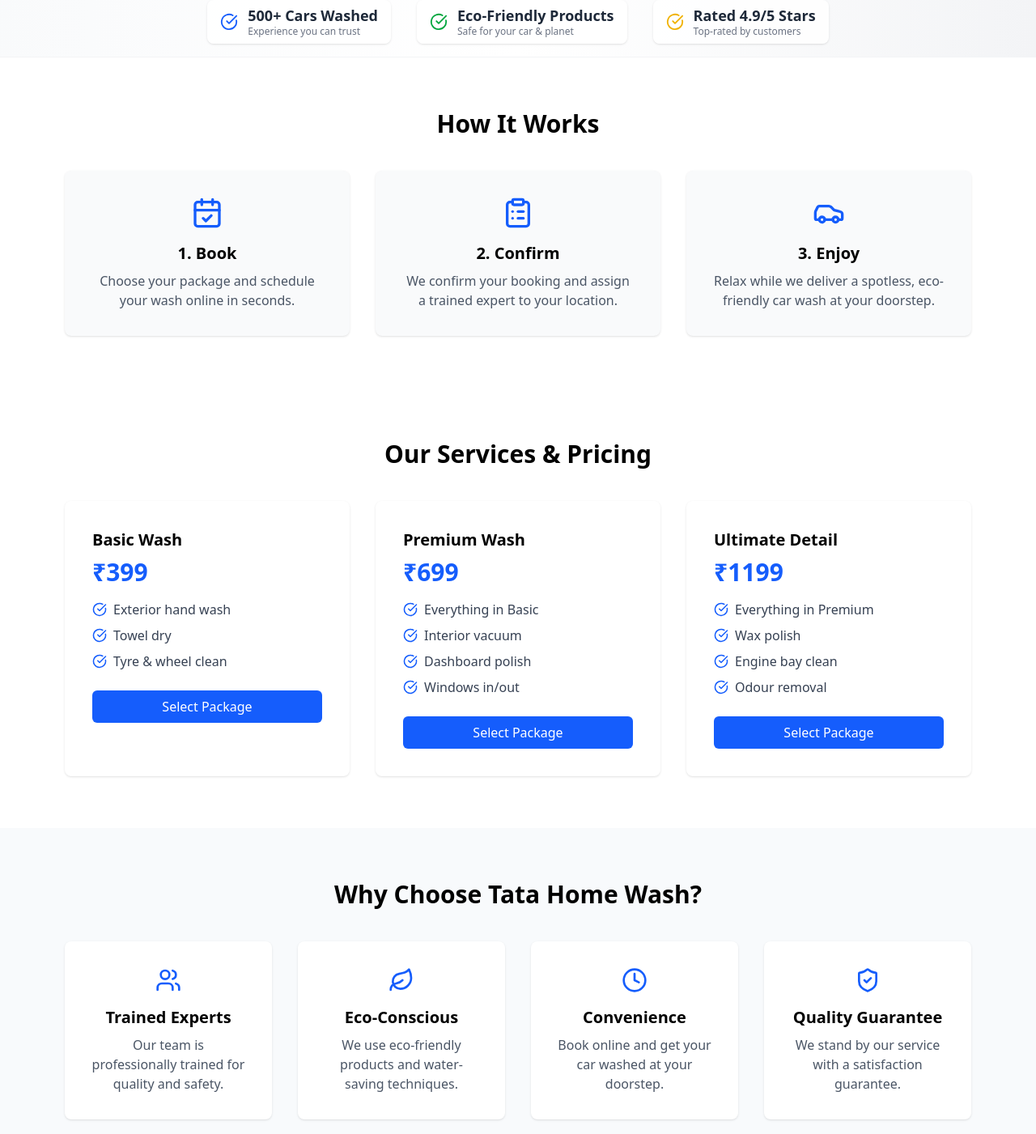
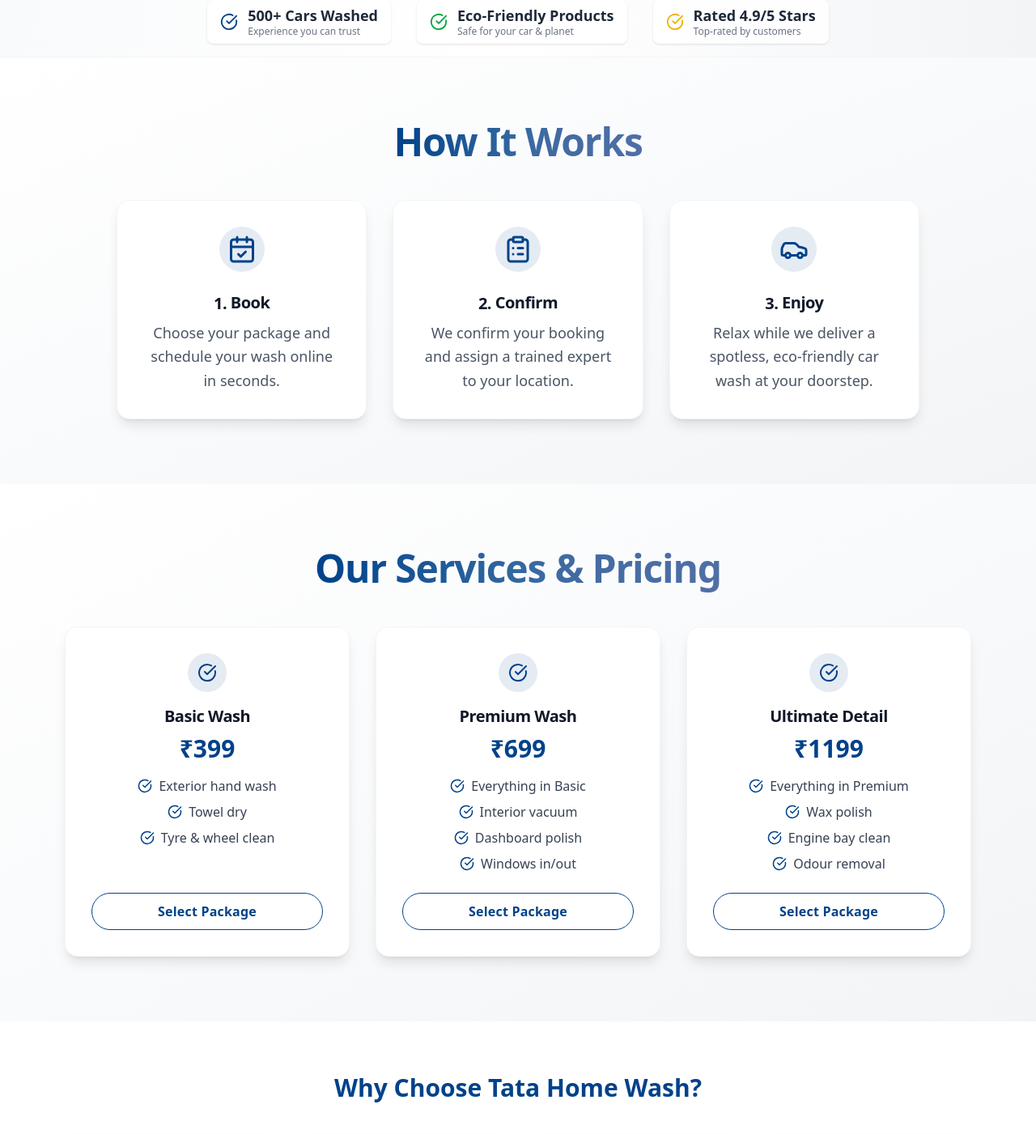
Before and after one commit to Techwolf78/tata-home-wash, a React (Vite) app: page / in a window 1280 px wide. Shown: the part 660-2061 px from the top of the page at 81% size. Built offline with nearby package versions, Linux system fonts and the light colour scheme.

Commit message:
first commit

```diff
--- a/src/components/Button.jsx
+++ b/src/components/Button.jsx
@@ -5,7 +5,7 @@ export function Button({ children, onClick, className = '', type = 'button', ...
     <button
       type={type}
       onClick={onClick}
-      className={`font-medium rounded-md transition-colors focus:outline-none focus:ring-2 focus:ring-blue-500 focus:ring-offset-2 bg-blue-600 hover:bg-blue-700 text-white px-6 py-2 ${className}`}
+      className={`font-medium rounded-md transition-colors focus:outline-none focus:ring-2 focus:ring-[#004289] focus:ring-offset-2 bg-[#004289] hover:bg-[#00336b] text-white px-6 py-2 ${className}`}
       {...props}
     >
       {children}
--- a/src/sections/Differentiators.jsx
+++ b/src/sections/Differentiators.jsx
@@ -3,37 +3,44 @@ import { Users, Leaf, Clock, ShieldCheck } from 'lucide-react';
 
 const features = [
 	{
-    icon: <Users size={32} className="text-blue-600" />,
+		icon: <Users size={32} className="text-[#004289]" />,
 		title: 'Trained Experts',
 		desc: 'Our team is professionally trained for quality and safety.'
 	},
 	{
-    icon: <Leaf size={32} className="text-blue-600" />,
+		icon: <Leaf size={32} className="text-[#004289]" />,
 		title: 'Eco-Conscious',
 		desc: 'We use eco-friendly products and water-saving techniques.'
 	},
 	{
-    icon: <Clock size={32} className="text-blue-600" />,
+		icon: <Clock size={32} className="text-[#004289]" />,
 		title: 'Convenience',
 		desc: 'Book online and get your car washed at your doorstep.'
 	},
 	{
-    icon: <ShieldCheck size={32} className="text-blue-600" />,
+		icon: <ShieldCheck size={32} className="text-[#004289]" />,
 		title: 'Quality Guarantee',
 		desc: 'We stand by our service with a satisfaction guarantee.'
-  },
+	}
 ];
 
 export default function Differentiators() {
 	return (
-    <section className="py-16 bg-slate-50">
+		<section className="py-16 bg-white">
 			<div className="max-w-6xl mx-auto px-4">
-        <h2 className="text-3xl font-bold text-center mb-10">Why Choose Tata Home Wash?</h2>
+				<h2 className="text-3xl font-bold text-center mb-10 text-[#004289]">
+					Why Choose Tata Home Wash?
+				</h2>
 				<div className="grid grid-cols-1 md:grid-cols-4 gap-8">
 					{features.map((f, i) => (
-            <div key={i} className="bg-white rounded-lg p-8 text-center shadow-sm">
+						<div
+							key={i}
+							className="bg-white rounded-lg p-8 text-center shadow-sm border border-[#e5e7eb]"
+						>
 							<div className="mb-4 flex justify-center">{f.icon}</div>
-              <h3 className="text-xl font-semibold mb-2">{f.title}</h3>
+							<h3 className="text-xl font-semibold mb-2 text-[#004289]">
+								{f.title}
+							</h3>
 							<p className="text-gray-600">{f.desc}</p>
 						</div>
 					))}
--- a/src/sections/FinalCTA.jsx
+++ b/src/sections/FinalCTA.jsx
@@ -3,13 +3,13 @@ import { Button } from '../components/Button';
 
 export default function FinalCTA({ onBook }) {
   return (
-    <section className="py-20 bg-gradient-to-r from-blue-700 to-blue-500 text-white text-center">
-      <div className="max-w-2xl mx-auto px-4">
-        <h2 className="text-4xl md:text-5xl font-bold mb-4">Ready for a Spotless Car?</h2>
-        <p className="text-xl mb-8">Schedule your wash in under 60 seconds.</p>
+    <section className="py-20 bg-[#004289] flex items-center justify-center">
+      <div className="bg-white/95 rounded-2xl shadow-2xl max-w-2xl w-full mx-4 px-8 py-12 text-center">
+        <h2 className="text-4xl md:text-5xl font-bold mb-4 text-[#004289]">Ready for a Spotless Car?</h2>
+        <p className="text-xl mb-8 text-gray-700">Schedule your wash in under 60 seconds.</p>
         <Button
           onClick={onBook}
-          className="text-lg px-10 py-4 bg-white text-blue-700 hover:bg-blue-100 font-bold shadow-lg rounded-full transition-all duration-200"
+          className="text-lg px-10 py-4 bg-[#004289] text-white hover:bg-[#00336b] font-bold shadow-lg rounded-full transition-all duration-200 border-2 border-[#004289]"
         >
           Book Now
         </Button>
--- a/src/sections/HowItWorks.jsx
+++ b/src/sections/HowItWorks.jsx
@@ -3,33 +3,44 @@ import { CalendarCheck, ClipboardList, Car } from 'lucide-react';
 
 const steps = [
   {
-    icon: <CalendarCheck size={40} className="mx-auto text-blue-600" />,
-    title: '1. Book',
+    icon: <CalendarCheck size={36} className="mx-auto text-[#004289] group-hover:scale-110 transition-transform duration-200" aria-hidden="true" />,
+    title: 'Book',
     desc: 'Choose your package and schedule your wash online in seconds.'
   },
   {
-    icon: <ClipboardList size={40} className="mx-auto text-blue-600" />,
-    title: '2. Confirm',
+    icon: <ClipboardList size={36} className="mx-auto text-[#004289] group-hover:scale-110 transition-transform duration-200" aria-hidden="true" />,
+    title: 'Confirm',
     desc: 'We confirm your booking and assign a trained expert to your location.'
   },
   {
-    icon: <Car size={40} className="mx-auto text-blue-600" />,
-    title: '3. Enjoy',
+    icon: <Car size={36} className="mx-auto text-[#004289] group-hover:scale-110 transition-transform duration-200" aria-hidden="true" />,
+    title: 'Enjoy',
     desc: 'Relax while we deliver a spotless, eco-friendly car wash at your doorstep.'
   }
 ];
 
 export default function HowItWorks() {
   return (
-    <section id="process" className="py-16 bg-white">
-      <div className="max-w-6xl mx-auto px-4">
-        <h2 className="text-3xl font-bold text-center mb-10">How It Works</h2>
+    <section id="process" className="py-20 bg-gradient-to-br from-white via-gray-50 to-gray-100">
+      <div className="max-w-5xl mx-auto px-4">
+        <h2 className="text-4xl md:text-5xl font-extrabold text-center mb-12 text-gray-900 tracking-tight">
+          <span className="bg-gradient-to-r from-[#004289] via-[#004289]/80 to-[#4f6fa6] bg-clip-text text-transparent">How It Works</span>
+        </h2>
         <div className="grid grid-cols-1 md:grid-cols-3 gap-8">
           {steps.map((step, i) => (
-            <div key={i} className="bg-gray-50 rounded-lg p-8 text-center shadow-sm">
-              {step.icon}
-              <h3 className="mt-4 text-xl font-semibold mb-2">{step.title}</h3>
-              <p className="text-gray-600">{step.desc}</p>
+            <div
+              key={i}
+              className="group bg-white rounded-2xl p-8 flex flex-col items-center text-center shadow-lg hover:shadow-xl transition-shadow duration-200 border border-gray-100 hover:border-[#004289]/30 focus-within:ring-2 focus-within:ring-[#004289] focus-within:ring-offset-2 outline-none"
+              tabIndex={0}
+              aria-label={step.title + ': ' + step.desc}
+            >
+              <div className="w-14 h-14 flex items-center justify-center rounded-full bg-[#004289]/10 mb-4">
+                {step.icon}
+              </div>
+              <h3 className="mt-2 text-lg md:text-xl font-semibold mb-2 text-gray-900 tracking-tight">
+                <span className="inline-block align-middle">{i + 1}.</span> {step.title}
+              </h3>
+              <p className="text-gray-600 text-base md:text-lg leading-relaxed">{step.desc}</p>
             </div>
           ))}
         </div>
--- a/src/sections/Services.jsx
+++ b/src/sections/Services.jsx
@@ -1,6 +1,6 @@
 import React, { useState } from 'react';
 import { CheckCircle } from 'lucide-react';
-import { Button } from '../components/Button';
+// Custom button for maximum control
 
 const packages = [
   {
@@ -43,27 +43,48 @@ export default function Services({ onSelectPackage }) {
   };
 
   return (
-    <section id="services" className="py-16 bg-white">
+    <section id="services" className="py-20 bg-gradient-to-br from-white via-gray-50 to-gray-100">
       <div className="max-w-6xl mx-auto px-4">
-        <h2 className="text-3xl font-bold text-center mb-10">Our Services & Pricing</h2>
+        <h2 className="text-4xl md:text-5xl font-extrabold text-center mb-12 text-gray-900 tracking-tight">
+          <span className="bg-gradient-to-r from-[#004289] via-[#004289]/80 to-[#4f6fa6] bg-clip-text text-transparent">Our Services & Pricing</span>
+        </h2>
         <div className="grid grid-cols-1 md:grid-cols-3 gap-8">
           {packages.map((pkg) => (
             <div
               key={pkg.name}
-              className={`rounded-lg p-8 shadow transition hover:shadow-lg border-2 ${selected === pkg.name ? 'border-blue-600' : 'border-transparent'}`}
+              className={`group rounded-2xl p-8 flex flex-col items-center text-center shadow-lg hover:shadow-xl transition-shadow duration-200 border border-gray-100 hover:border-[#004289]/30 focus-within:ring-2 focus-within:ring-[#004289] focus-within:ring-offset-2 outline-none bg-white relative ${selected === pkg.name ? 'ring-2 ring-[#004289] ring-offset-2' : ''}`}
+              tabIndex={0}
+              aria-label={pkg.name + ' package'}
             >
-              <h3 className="text-xl font-semibold mb-2">{pkg.name}</h3>
-              <div className="text-3xl font-bold text-blue-600 mb-4">{pkg.price}</div>
-              <ul className="mb-6 space-y-2">
+              <div className="w-12 h-12 flex items-center justify-center rounded-full bg-[#004289]/10 mb-4">
+                <CheckCircle className="text-[#004289]" size={24} aria-hidden="true" />
+              </div>
+              <h3 className="text-lg md:text-xl font-semibold mb-2 text-gray-900 tracking-tight">{pkg.name}</h3>
+              <div className="text-2xl md:text-3xl font-bold text-[#004289] mb-4">{pkg.price}</div>
+              <ul className="mb-6 space-y-2 w-full">
                 {pkg.features.map((f, i) => (
-                  <li key={i} className="flex items-center gap-2 text-gray-700">
-                    <CheckCircle className="text-blue-600" size={18} /> {f}
+                  <li key={i} className="flex items-center gap-2 text-gray-700 justify-center">
+                    <CheckCircle className="text-[#004289]" size={18} aria-hidden="true" />
+                    <span>{f}</span>
                   </li>
                 ))}
               </ul>
-              <Button onClick={() => handleSelect(pkg)} className="w-full">
+              <button
+                type="button"
+                onClick={() => handleSelect(pkg)}
+                aria-pressed={selected === pkg.name}
+                className={`w-full mt-auto font-semibold rounded-full py-2.5 px-4 text-base flex items-center justify-center transition-all duration-200 border outline-none focus-visible:ring-2 focus-visible:ring-[#004289] focus-visible:ring-offset-2
+                  ${selected === pkg.name
+                    ? 'bg-[#004289] text-white border-[#004289] hover:bg-[#00336b]'
+                    : 'bg-white text-[#004289] border-[#004289] hover:bg-[#f0f6fa] hover:border-[#00336b]'}
+                `}
+                style={{ letterSpacing: 0.2 }}
+              >
                 {selected === pkg.name ? 'Selected' : 'Select Package'}
-              </Button>
+              </button>
+              {selected === pkg.name && (
+                <span className="absolute top-4 right-4 text-xs bg-[#004289] text-white px-3 py-1 rounded-full shadow-sm animate-fade-in">Selected</span>
+              )}
             </div>
           ))}
         </div>
--- a/src/sections/TrustBar.jsx
+++ b/src/sections/TrustBar.jsx
@@ -4,7 +4,7 @@ import { CheckCircle } from 'lucide-react';
 
 const stats = [
   {
-    icon: <CheckCircle className="text-blue-600 group-hover:text-blue-700 transition-colors" size={22} aria-hidden="true" />,
+    icon: <CheckCircle className="text-[#004289] group-hover:text-[#00336b] transition-colors" size={22} aria-hidden="true" />,
     label: '500+ Cars Washed',
     desc: 'Experience you can trust',
   },
```
Also changed, not shown: src/App.jsx (+4 -4 lines), src/components/BookingModal.jsx (+32 -18 lines), src/sections/Footer.jsx (+7 -5 lines), src/sections/Header.jsx (+5 -5 lines), src/sections/Hero.jsx (+4 -5 lines). Lines whose indentation alone changed are shown as unchanged.
